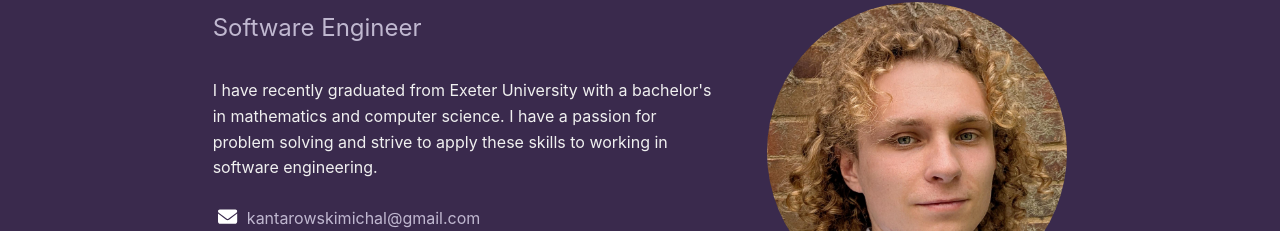
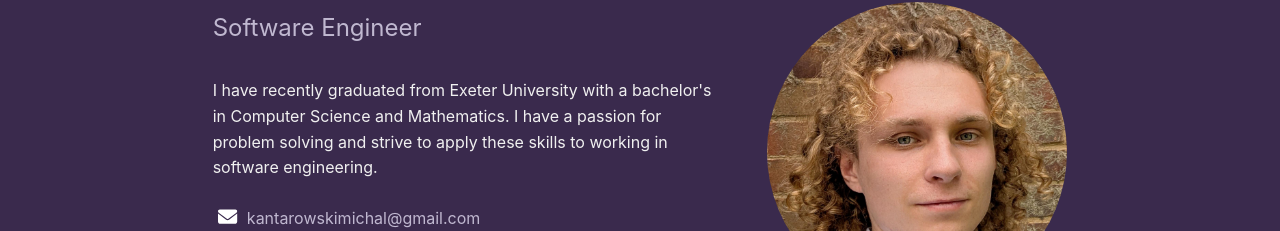
Before and after one commit to KantarowskiMichal/CV, a React (Create React App) app: page / in a window 1280 px wide. Shown: the part 246-477 px from the top of the page. Built offline with nearby package versions, Linux system fonts and the light colour scheme.

Commit message:
fix wording in ExperienceCard and IntroductionCard

```diff
--- a/src/components/Layout/ExperienceCard/ExperienceCard.tsx
+++ b/src/components/Layout/ExperienceCard/ExperienceCard.tsx
@@ -35,7 +35,7 @@ const ExperienceCard: FC = () => {
         <h1>Education</h1>
         <ExperienceItem
           institution="University of Exeter"
-          qualification="BSc Mathematics and Computer Science"
+          qualification="BSc Computer Science and Mathematics"
           timeRange="2022 - 2025"
           description="During my degree, I have worked on individual and team-based projects. These include an online game written in Django and React in a team, and two programming tasks which I led. In my final year, I embarked on a project consisting of creating a pipeline for finding the best architecture for a neural network based approach for incorporating facial gestures into video games. Due to the dual nature of my degree, I have learned multiple mathematical concepts that can be applied within programming, developing my understanding of both disciplines."
           grades={['Final grade achieved: 2:1']}
@@ -44,6 +44,7 @@ const ExperienceCard: FC = () => {
         />
         <ExperienceItem
           institution="Northampton School for Boys"
+
           qualification="A-Levels"
           timeRange="2020 - 2022"
           description="During my A-Levels, I focused on subjects that would enhance my understanding of both mathematics and computer science. I engaged in various projects and practical assessments that allowed me to apply theoretical knowledge to real-world problems. I have also worked on numerous personal projects during this time."
--- a/src/components/Layout/IntroductionCard/IntroductionCard.tsx
+++ b/src/components/Layout/IntroductionCard/IntroductionCard.tsx
@@ -17,7 +17,7 @@ const IntroductionCard: FC<IntroductionCardProps> = () => (
       <h1>Michal Kantarowski</h1>
       <h2>Software Engineer</h2>
       <p>
-        I have recently graduated from Exeter University with a bachelor's in mathematics and computer science. I have a passion for problem solving and strive to apply these skills to working in software engineering.
+        I have recently graduated from Exeter University with a bachelor's in Computer Science and Mathematics. I have a passion for problem solving and strive to apply these skills to working in software engineering.
       </p>
       <div className="contact-info">
         <p><a href={"mailto:"+EMAIL}><FontAwesomeIcon icon={faEnvelope} />{EMAIL}</a></p>
```
